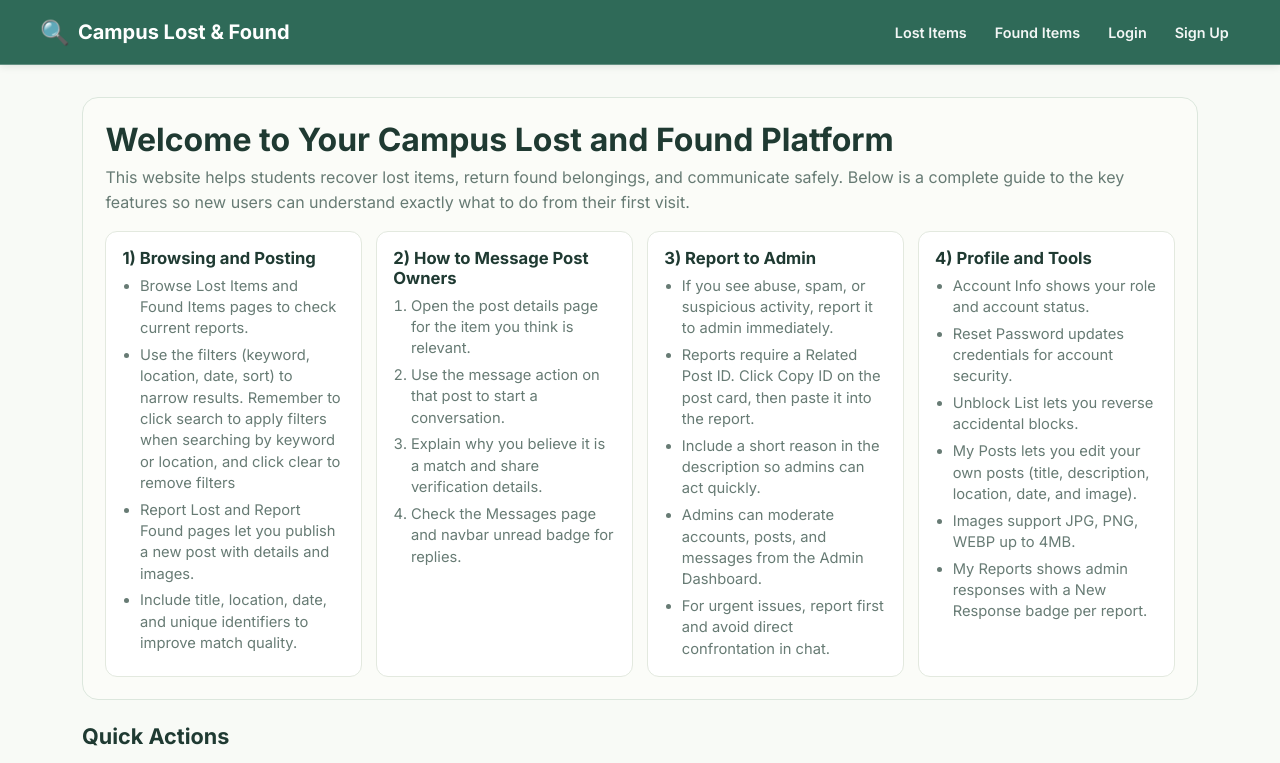
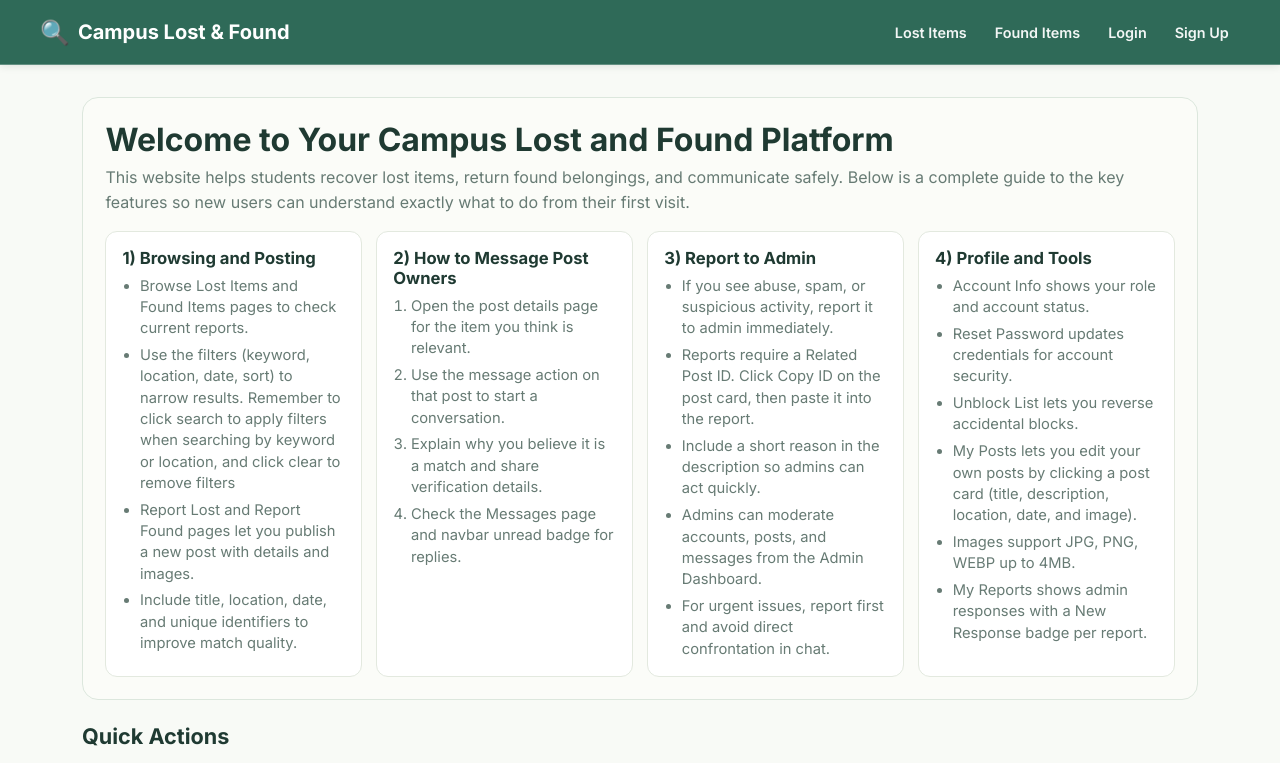
Before and after one commit to CalebSzeto/Lost-Found-Web-App, a Next.js app in the folder client/: page / in a window 1280 px wide. Shown: the top 763 px of the page. Built offline with nearby package versions, Linux system fonts and the light colour scheme; no server answers.

Commit message:
Clarify My Posts edit path

```diff
--- a/client/src/app/page.js
+++ b/client/src/app/page.js
@@ -58,7 +58,7 @@ export default function Home() {
               <li>Account Info shows your role and account status.</li>
               <li>Reset Password updates credentials for account security.</li>
               <li>Unblock List lets you reverse accidental blocks.</li>
-              <li>My Posts lets you edit your own posts (title, description, location, date, and image).</li>
+              <li>My Posts lets you edit your own posts by clicking a post card (title, description, location, date, and image).</li>
               <li>Images support JPG, PNG, WEBP up to 4MB.</li>
               <li>My Reports shows admin responses with a New Response badge per report.</li>
             </ul>
```
